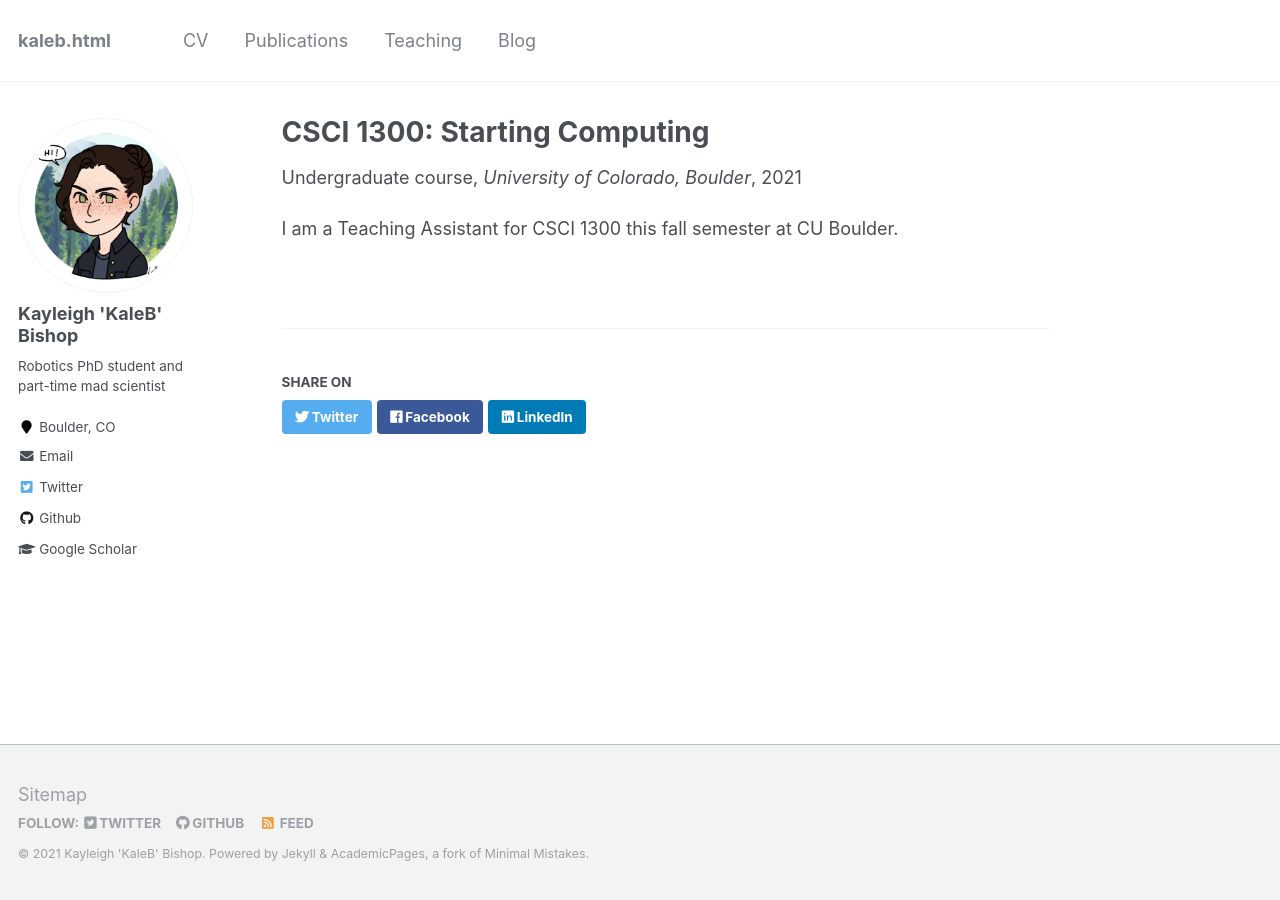
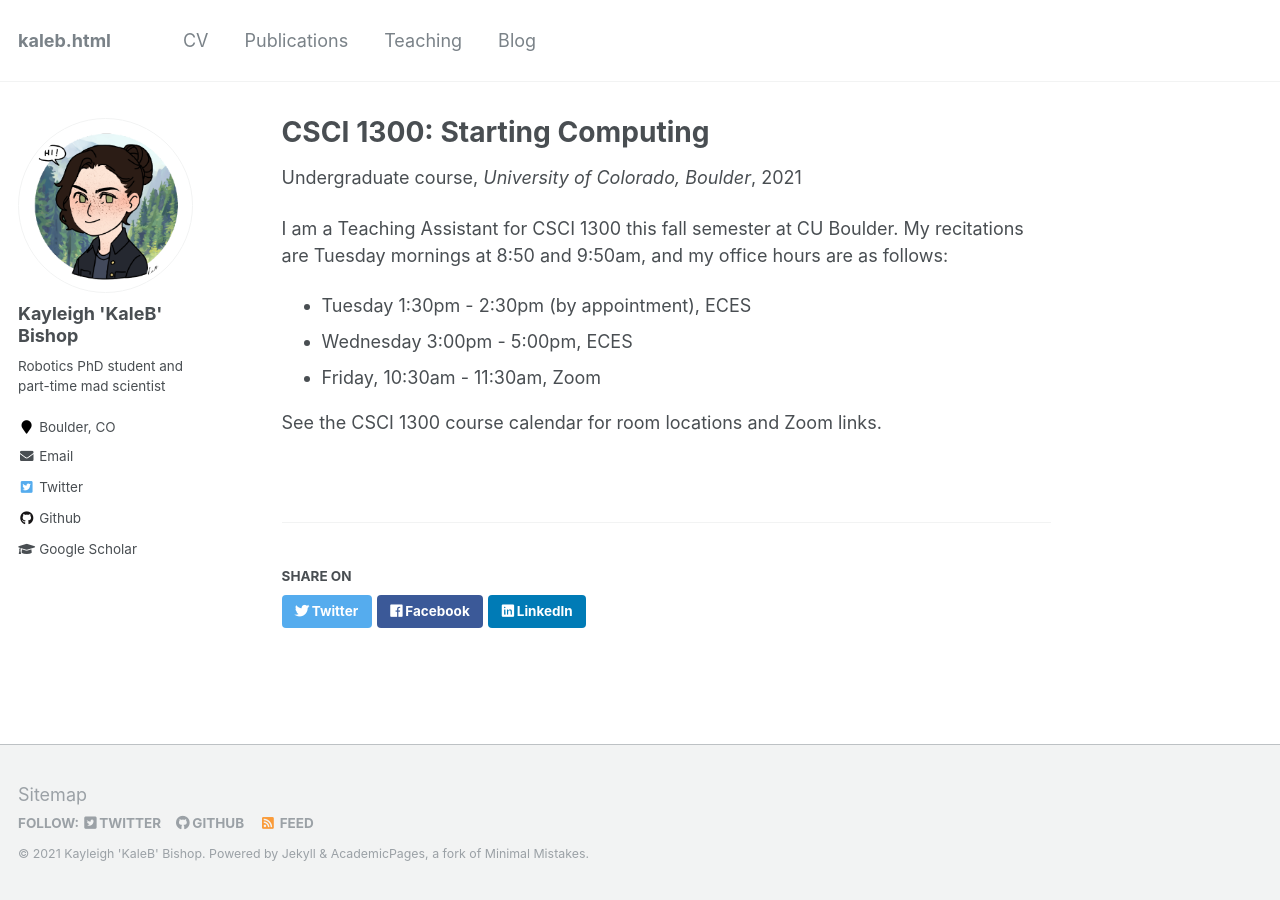
Before and after one commit to kalebishop/kalebishop.github.io, a Jekyll site: the page built from _teaching/2021-fall.md, in a window 1280 px wide. Built offline with Jekyll 4.4.1, drawn with Linux system fonts in a browser that asks for light colours.

Commit message:
Update 2021-fall.md

```diff
--- a/_teaching/2021-fall.md
+++ b/_teaching/2021-fall.md
@@ -8,4 +8,9 @@ date: 2021-08-23
 location: "Boulder, CO"
 ---
 
-I am a Teaching Assistant for CSCI 1300 this fall semester at CU Boulder.
+I am a Teaching Assistant for CSCI 1300 this fall semester at CU Boulder. My recitations are Tuesday mornings at 8:50 and 9:50am, and my office hours are as follows:
+- Tuesday 1:30pm - 2:30pm (by appointment), ECES
+- Wednesday 3:00pm - 5:00pm, ECES
+- Friday, 10:30am - 11:30am, Zoom
+
+See the CSCI 1300 course calendar for room locations and Zoom links.
```
